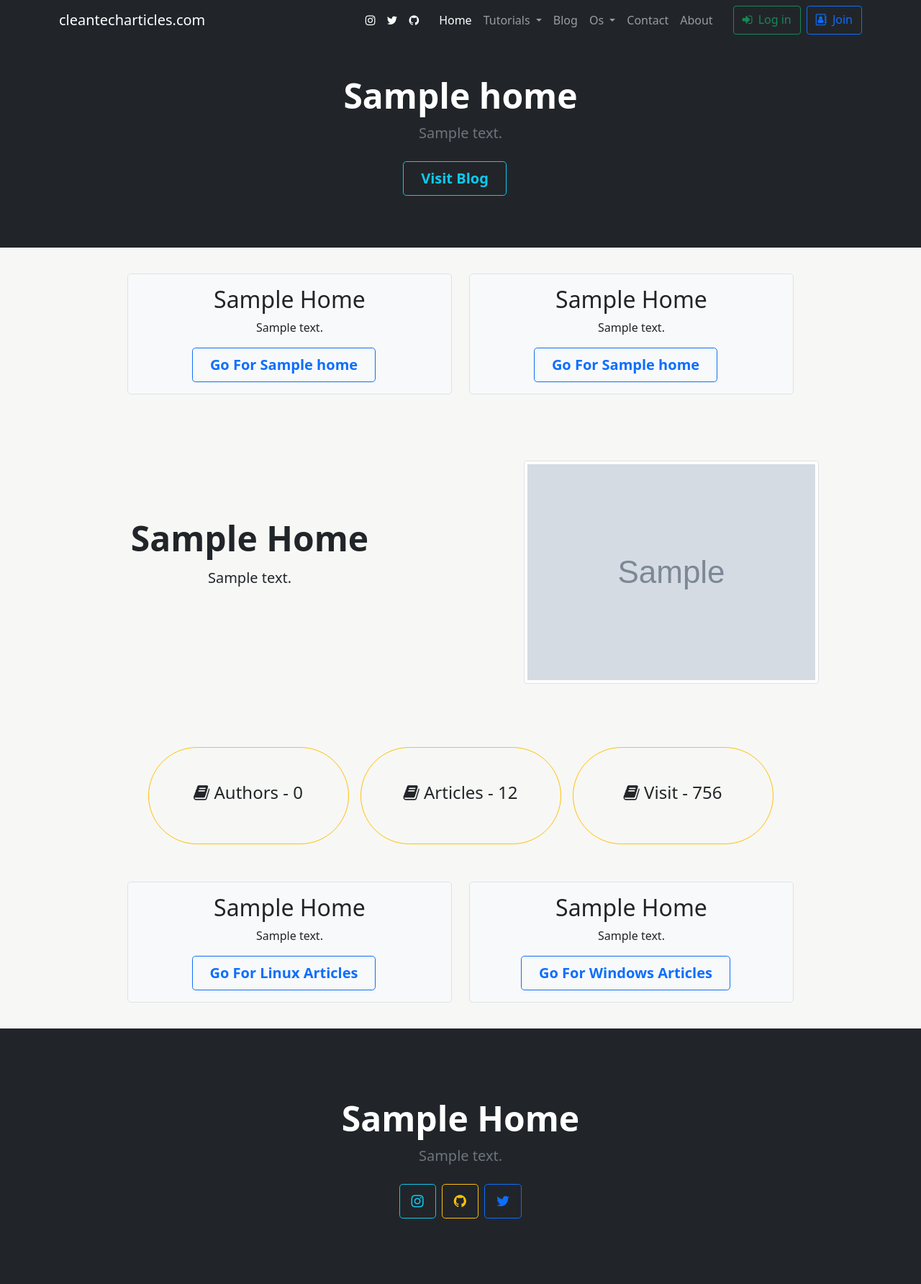
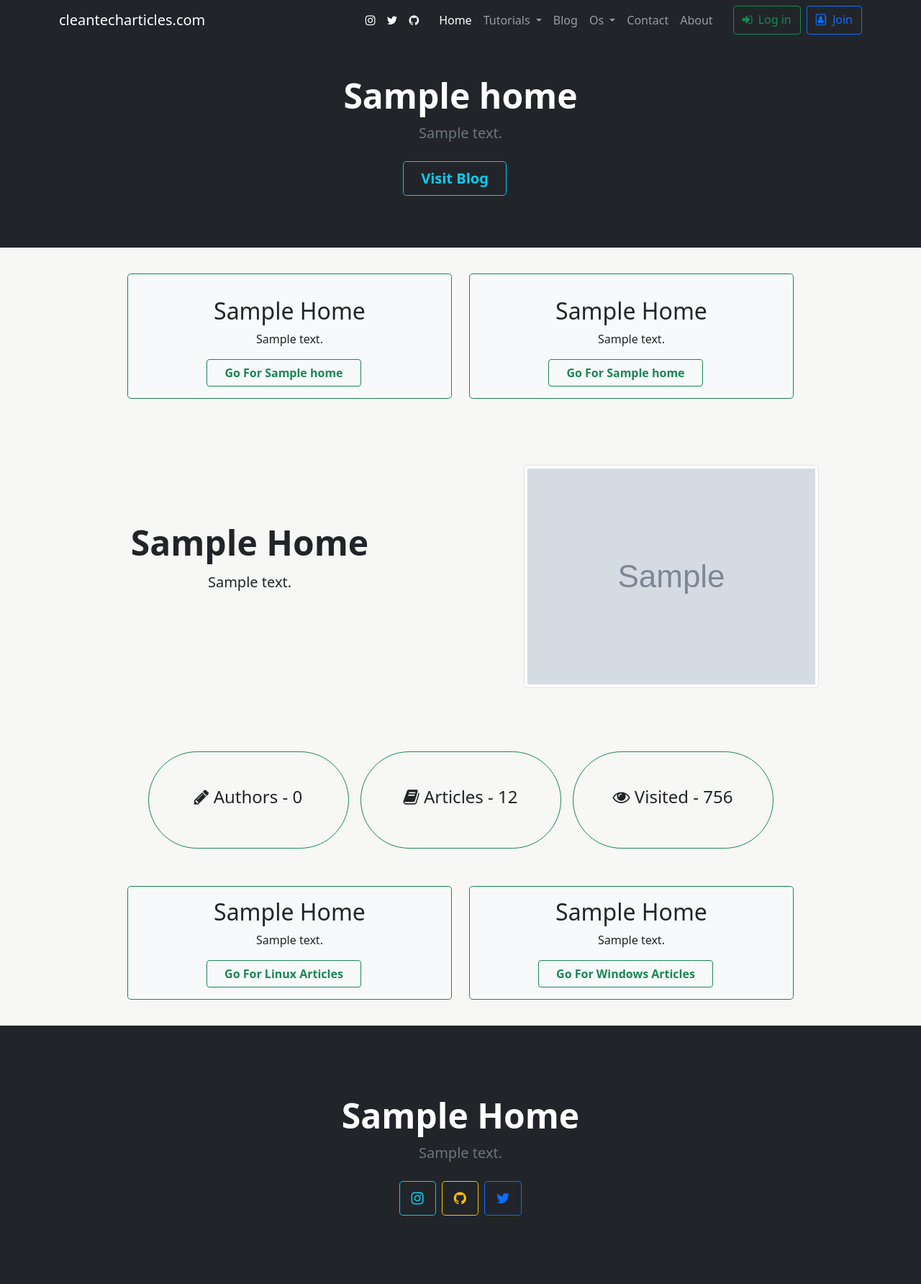
Before and after one commit to eselikburak/cleantecharticles, a Django app: page / in a window 1280 px wide. Shown: the top 1784 px of the page at 72% size. Run offline with Django 3.2, Linux system fonts and the light colour scheme; tables that the repository leaves empty hold one stand-in row (values such as "Sample post"); grey boxes marked "Sample" are stand-in pictures; some libraries are stand-ins or nearby versions.

Commit message:
Home page edited

```diff
--- a/cleantech/pages/models.py
+++ b/cleantech/pages/models.py
@@ -37,10 +37,10 @@ class Home(models.Model):
         return f'Home Object - {self.header_title}'
 
 class Contact(models.Model):
-    name = models.CharField(max_length=100, verbose_name="Name")
-    email = models.EmailField(max_length=100, verbose_name="Email")
-    subject = models.CharField(max_length=150, null=True, verbose_name="Subject")
-    message = models.TextField(blank=True)
+    name = models.CharField(max_length=80, verbose_name="Name")
+    email = models.EmailField(max_length=90, verbose_name="Email")
+    subject = models.CharField(max_length=255, verbose_name="Subject")
+    message = models.TextField(verbose_name="Message")
 
     def __str__(self):
         return f"{self.name}: {self.message[:34]}"
--- a/cleantech/templates/blog/blog.html
+++ b/cleantech/templates/blog/blog.html
@@ -35,7 +35,7 @@
             </div>
 
 
-            <div class="col-lg-9 my-2">
+            <div class="col-lg-9 my-4">
                     {% if messages %}
                         {% for message in messages %}
                             <div id="message" class="alert alert-{{message.tags}}">
@@ -52,8 +52,7 @@
                                 <img src="{{ post.image.url }}" class="card-img-top" alt="...">
                                 <div class="card-body">
                                   <h5 class="card-title">{{ post.title|title }}</h5>
-                                  <p class="card-text">{{ post.content|truncatechars:"100"|safe }}</p>
-                                  <a href="{% url 'post_detail' post.slug %}" class="btn btn-info stretched-link float-end">Get Post</a>
+                                  <a href="{% url 'post_detail' post.slug %}" class="btn btn-info btn-sm stretched-link float-end">Get Post</a>
                                 </div>
                                 <div class="card-footer">
                                     <small class="text-muted">{{ post.published_date|naturaltime }}</small>
--- a/cleantech/templates/blog/search.html
+++ b/cleantech/templates/blog/search.html
@@ -35,7 +35,7 @@
             </div>
 
 
-            <div class="col-lg-9 my-2">
+            <div class="col-lg-9 my-4">
                     {% if messages %}
                         {% for message in messages %}
                             <div id="message" class="alert alert-{{message.tags}}">
@@ -52,7 +52,6 @@
                                 <img src="{{ post.image.url }}" class="card-img-top" alt="...">
                                 <div class="card-body">
                                   <h5 class="card-title">{{ post.title|title }}</h5>
-                                  <p class="card-text">{{ post.content|truncatechars:"100"|safe }}</p>
                                   <a href="{% url 'post_detail' post.slug %}" class="btn btn-info stretched-link float-end">Get Post</a>
                                 </div>
                                 <div class="card-footer">
--- a/cleantech/templates/pages/about.html
+++ b/cleantech/templates/pages/about.html
@@ -23,7 +23,7 @@
   <div class="row">
 
     <div class="col-lg-3"></div>
-    <div class="col-lg-4 mx-auto ">
+    <div class="col-lg-5 mx-auto ">
       <h2>Who We Are?</h2>
       <p>Cleantecharticles.com is a small site that contains too many articles about software technologies and English Language with basic
         English to more understandable around the world.</p>
@@ -38,7 +38,7 @@
         on this site.</p>
       <br>
       <hr>
-      <p class="bg-info p-2 text-dark bg-opacity-10 rounded">Note: All articles under control to avoid wrong info.</p>
+      <p class="bg-info p-2 text-dark rounded">Note: All articles under control to avoid wrong info.</p>
     </div>
     <div class="col-lg-3"></div>
   </div>
--- a/cleantech/templates/pages/contact.html
+++ b/cleantech/templates/pages/contact.html
@@ -17,9 +17,9 @@
     <div class="container py-4">
 
         <div class='row'>
-            <div class='col-lg-3'>
+            <div class='col-lg-3 col-md-2'>
             </div>
-            <div class='col-lg-6'>
+            <div class='col-lg-5 col-md-7 mx-auto'>
 
                 {% if messages %}
 
@@ -65,7 +65,7 @@
 
                 </form>
             </div>
-            <div class='col-lg-3'>
+            <div class='col-lg-3 col-md-2'>
             </div>
         </div>
 
--- a/cleantech/templates/pages/home.html
+++ b/cleantech/templates/pages/home.html
@@ -20,17 +20,22 @@
     <div class="container py-4 text-center">
         <div class="row d-flex justify-content-center">
             <div class="col-lg-5 my-1">
-                <div class="h-100 p-3 bg-light border rounded-3">
-                    <h2>{{ home_content.tut1_title|title }}</h2>
-                    <p>{{ home_content.tut1_description }}</p>
-                    <a class="btn btn-outline-primary btn-lg px-4 me-sm-3 fw-bold" href="#" role="button">Go For {{ home_content.tut1_title }}</a>
+                <div class="h-100 p-3 bg-light border border-success rounded-3">
+                    <div class="mt-3">
+                        <h2>{{ home_content.tut1_title|title }}</h2>
+                        <p>{{ home_content.tut1_description }}</p>
+                        <a class="btn btn-outline-success btn-md px-4 me-sm-3 fw-bold" href="#" role="button">Go For {{ home_content.tut1_title }}</a>
+                    </div>
                 </div>
             </div>
             <div class="col-lg-5 my-1">
-                <div class="h-100 p-3 bg-light border rounded-3">
-                    <h2>{{ home_content.tut2_title|title }}</h2>
-                    <p>{{ home_content.tut2_description }}</p>
-                    <a class="btn btn-outline-primary btn-lg px-4 me-sm-3 fw-bold" href="#" role="button">Go For {{ home_content.tut2_title }}</a>
+
+                <div class="h-100 p-3 bg-light border border-success rounded-3 ">
+                    <div class="mt-3">
+                        <h2 >{{ home_content.tut2_title|title }}</h2>
+                        <p>{{ home_content.tut2_description }}</p>
+                        <a class="btn btn-outline-success btn-md px-4 me-sm-3 fw-bold" href="#" role="button">Go For {{ home_content.tut2_title }}</a>
+                    </div>
                 </div>
             </div>
         </div>
@@ -52,14 +57,14 @@
     <!-- counters starts -->
     <div class="container">
         <div class="row py-3 d-flex justify-content-center mx-auto">
-            <div class="col-lg-3 text-center border border-warning rounded-pill mx-2 my-2">
-                <h4 class="text py-5"><i class="fa fa-book"></i> Authors - {{num_of_authors}}</h4>
+            <div class="col-lg-3 text-center border border-success rounded-pill mx-2 my-2">
+                <h4 class="text py-5"><i class="fa fa-pencil"></i> Authors - {{num_of_authors}}</h4>
             </div>
-            <div class="col-lg-3 text-center border border-warning rounded-pill mx-2 my-2">
+            <div class="col-lg-3 text-center border border-success rounded-pill mx-2 my-2">
                 <h4 class="text py-5"><i class="fa fa-book"></i> Articles - 12</h4>
             </div>
-            <div class="col-lg-3 text-center border border-warning rounded-pill mx-2 my-2">
-                <h4 class="text py-5"><i class="fa fa-book"></i> Visit - 756</h4>
+            <div class="col-lg-3 text-center border border-success rounded-pill mx-2 my-2">
+                <h4 class="text py-5"><i class="fa fa-eye"></i> Visited - 756</h4>
             </div>
         </div>
     </div>
@@ -68,18 +73,18 @@
     <div class="container py-4 text-center">
         <div class="row d-flex justify-content-center">
             <div class="col-lg-5 my-1">
-                <div class="h-100 p-3 bg-light border rounded-3">
+                <div class="h-100 p-3 bg-light border border-success rounded-3">
                     <h2>{{ home_content.tut3_title|title }}</h2>
                     <p>{{ home_content.tut3_description }}</p>
-                    <a class="btn btn-outline-primary btn-lg px-4 me-sm-3 fw-bold" href="{% url 'blog_as_category' 'linux' %}" role="button">Go For Linux Articles</a>
+                    <a class="btn btn-outline-success btn-md px-4 me-sm-3 fw-bold" href="{% url 'blog_as_category' 'linux' %}" role="button">Go For Linux Articles</a>
                 </div>
 
             </div>
             <div class="col-lg-5 my-1">
-                <div class="h-100 p-3 bg-light border rounded-3">
+                <div class="h-100 p-3 bg-light border border-success rounded-3">
                     <h2>{{ home_content.tut4_title|title }}</h2>
                     <p>{{ home_content.tut4_description }}</p>
-                    <a class="btn btn-outline-primary btn-lg px-4 me-sm-3 fw-bold" href="{% url 'blog_as_category' 'windows' %}" role="button">Go For Windows Articles</a>
+                    <a class="btn btn-outline-success btn-md px-4 me-sm-3 fw-bold" href="{% url 'blog_as_category' 'windows' %}" role="button">Go For Windows Articles</a>
                 </div>
             </div>
         </div>
```
Also changed, not shown: cleantech/pages/migrations/0007_auto_20220801_1644.py (added).
